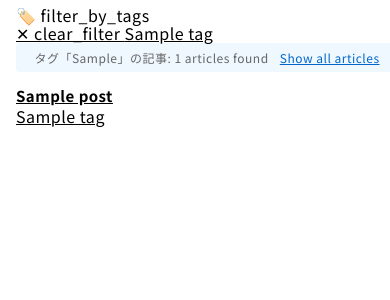
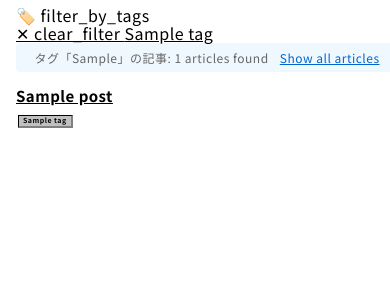
Before and after one commit to juuwaah/practice_japanese_b, a Flask app: template templates/blog_index.html in a window 390 px wide. Shown: the part 328-628 px from the top of the page. Run offline with Flask 3, Linux system fonts and the light colour scheme; the template is opened without the code that fills it: most values are stand-ins (such as "Sample title", 1, 10 or a date in 2020); parts of the project's set-up code (start-up, migrations or seed data) failed here and were passed over; some web fonts are replaced.

Commit message:
Rebuild blog layout with CSS containment and isolation architecture
- Replace \!important-based fixes with CSS containment and isolation
- Implement scoped CSS architecture using .blog-layout-wrapper
- Add CSS containment (layout, style) to isolate from global CSS
- Use semantic HTML with <article> tags for better structure
- Create component-based CSS design for blog cards and tags
- Improve responsive design with natural CSS cascade
- Eliminate dependency on global CSS overrides

🤖 Generated with [Claude Code](https://claude.ai/code)

Co-Authored-By: Claude <noreply@anthropic.com>

```diff
--- a/templates/blog_index.html
+++ b/templates/blog_index.html
@@ -7,32 +7,82 @@
 
 {% block head %}
 <style>
-/* Blog Grid Layout */
-.blog-list-container {
+/* ブログ専用レイアウトコンテナ - グローバルCSSから分離 */
+.blog-layout-wrapper {
+    contain: layout style;
+    isolation: isolate;
+    width: 100%;
     max-width: 1000px;
     margin: 0 auto;
     padding: 16px;
+    box-sizing: border-box;
 }
 
-.blog-grid {
-    display: grid !important;
-    grid-template-columns: repeat(2, 1fr) !important;
-    gap: 16px !important;
-    margin-top: 20px !important;
-    width: 100% !important;
-    max-width: none !important;
+/* ブログ専用のグリッドシステム */
+.blog-layout-wrapper .blog-content-grid {
+    display: grid;
+    grid-template-columns: repeat(2, 1fr);
+    gap: 20px;
+    margin-top: 24px;
+    width: 100%;
 }
 
-.blog-post-tile {
+/* ブログカードスタイル */
+.blog-layout-wrapper .blog-card {
     border: 1px solid #E0E0E0;
     border-radius: 8px;
-    padding: 16px;
-    background: #FFF;
+    padding: 20px;
+    background: #FFFFFF;
     transition: all 0.3s ease;
     box-shadow: 0 2px 4px rgba(0,0,0,0.1);
-    width: 100% !important;
-    max-width: initial !important;
-    box-sizing: border-box !important;
+    display: flex;
+    flex-direction: column;
+    min-height: 120px;
+    box-sizing: border-box;
+}
+
+.blog-layout-wrapper .blog-card:hover {
+    box-shadow: 0 8px 16px rgba(0,0,0,0.15);
+    transform: translateY(-4px);
+}
+
+.blog-layout-wrapper .blog-card h3 {
+    margin: 0 0 16px 0;
+    font-size: 18px;
+    line-height: 1.4;
+    font-weight: 600;
+    color: #333;
+}
+
+.blog-layout-wrapper .blog-card h3 a {
+    color: #333;
+    text-decoration: none;
+}
+
+.blog-layout-wrapper .blog-card h3 a:hover {
+    color: #0066CC;
+}
+
+.blog-layout-wrapper .blog-card-tags {
+    margin-top: auto;
+    padding-top: 12px;
+}
+
+.blog-layout-wrapper .blog-tag {
+    display: inline-block;
+    background: #F0F0F0;
+    color: #666;
+    padding: 4px 10px;
+    border-radius: 12px;
+    font-size: 12px;
+    margin: 2px 6px 2px 0;
+    text-decoration: none;
+    transition: all 0.2s ease;
+}
+
+.blog-layout-wrapper .blog-tag:hover {
+    background: #E0E0E0;
+    color: #333;
 }
 
 .blog-post-tile:hover {
@@ -56,48 +106,30 @@
     color: #0066CC;
 }
 
-.blog-post-tags {
-    margin-top: 12px;
-}
 
-.blog-post-tag {
-    display: inline-block;
-    background: #F0F0F0;
-    color: #666;
-    padding: 4px 8px;
-    border-radius: 12px;
-    font-size: 11px;
-    margin: 2px 4px 2px 0;
-    text-decoration: none;
-}
-
-.blog-post-tag:hover {
-    background: #E0E0E0;
-    color: #333;
-}
-
-.tag-filter-section {
+/* タグフィルターセクション */
+.blog-layout-wrapper .tag-filter-section {
     background: #F8F8F8;
     border: 1px solid #DDD;
     border-radius: 8px;
     padding: 16px;
-    margin-bottom: 20px;
+    margin-bottom: 24px;
 }
 
-.tag-filter-title {
+.blog-layout-wrapper .tag-filter-title {
     font-size: 14px;
     font-weight: 600;
     margin-bottom: 12px;
     color: #333;
 }
 
-.tag-list {
+.blog-layout-wrapper .tag-list {
     display: flex;
     flex-wrap: wrap;
     gap: 8px;
 }
 
-.tag-item {
+.blog-layout-wrapper .tag-item {
     background: #FFF;
     border: 1px solid #CCC;
     color: #666;
@@ -108,19 +140,19 @@
     transition: all 0.2s ease;
 }
 
-.tag-item:hover {
+.blog-layout-wrapper .tag-item:hover {
     background: #E8F4FD;
     border-color: #0066CC;
     color: #0066CC;
 }
 
-.tag-item.active {
+.blog-layout-wrapper .tag-item.active {
     background: #0066CC;
     border-color: #0066CC;
     color: #FFF;
 }
 
-.clear-filter {
+.blog-layout-wrapper .clear-filter {
     background: #FFF;
     border: 1px solid #999;
     color: #666;
@@ -131,47 +163,42 @@
     transition: all 0.2s ease;
 }
 
-.clear-filter:hover {
+.blog-layout-wrapper .clear-filter:hover {
     background: #F0F0F0;
     color: #333;
 }
 
-/* ブロググリッド保護用の追加ルール */
-.blog-list-container .blog-grid,
-.blog-list-container .blog-post-tile {
-    max-width: initial !important;
-}
-
-/* Mobile responsive */
+/* レスポンシブデザイン - モバイル対応 */
 @media (max-width: 768px) {
-    .blog-list-container {
-        padding: 8px;
-    }
-
-    .blog-grid {
-        grid-template-columns: 1fr !important;
-        gap: 12px !important;
-    }
-
-    .blog-post-tile {
-        padding: 12px;
-        width: 100% !important;
-        max-width: initial !important;
-    }
-
-    .blog-post-tile h3 {
-        font-size: 14px;
-    }
-
-    .tag-filter-section {
+    .blog-layout-wrapper {
         padding: 12px;
     }
 
-    .tag-list {
+    .blog-layout-wrapper .blog-content-grid {
+        grid-template-columns: 1fr;
+        gap: 16px;
+    }
+
+    .blog-layout-wrapper .blog-card {
+        padding: 16px;
+        min-height: 100px;
+    }
+
+    .blog-layout-wrapper .blog-card h3 {
+        font-size: 16px;
+        margin-bottom: 12px;
+    }
+
+    .blog-layout-wrapper .tag-filter-section {
+        padding: 12px;
+    }
+
+    .blog-layout-wrapper .tag-list {
         gap: 6px;
     }
 
-    .tag-item, .clear-filter {
+    .blog-layout-wrapper .tag-item,
+    .blog-layout-wrapper .clear-filter {
         font-size: 11px;
         padding: 5px 10px;
     }
@@ -181,7 +208,7 @@
 
 {% block content %}
 <div class="blog-page">
-<div class="blog-list-container">
+<div class="blog-layout-wrapper">
   <div style="text-align: center; margin-bottom: 24px;">
     <h1 style="margin: 0 0 8px 0; font-size: 18px;">📝 {{ _('blog') }}</h1>
     <div style="font-size: 10px; color: #666;">
@@ -238,26 +265,26 @@
   </div>
   {% endif %}
 
-  <!-- ブログ記事タイル表示 -->
+  <!-- ブログ記事カード表示 -->
   {% if blog_posts %}
-  <div class="blog-grid">
+  <div class="blog-content-grid">
     {% for post in blog_posts %}
-    <div class="blog-post-tile">
+    <article class="blog-card">
       <h3>
         <a href="{{ url_for('blog.blog_post', document_id=post.id) }}">
           {{ post.title }}
         </a>
       </h3>
       {% if post.tags %}
-      <div class="blog-post-tags">
+      <div class="blog-card-tags">
         {% for tag in post.tags %}
-        <a href="{{ url_for('blog.blog_index', tag=tag, q=search_query) }}" class="blog-post-tag">
+        <a href="{{ url_for('blog.blog_index', tag=tag, q=search_query) }}" class="blog-tag">
           {{ tag }}
         </a>
         {% endfor %}
       </div>
       {% endif %}
-    </div>
+    </article>
     {% endfor %}
   </div>
   {% else %}
```
